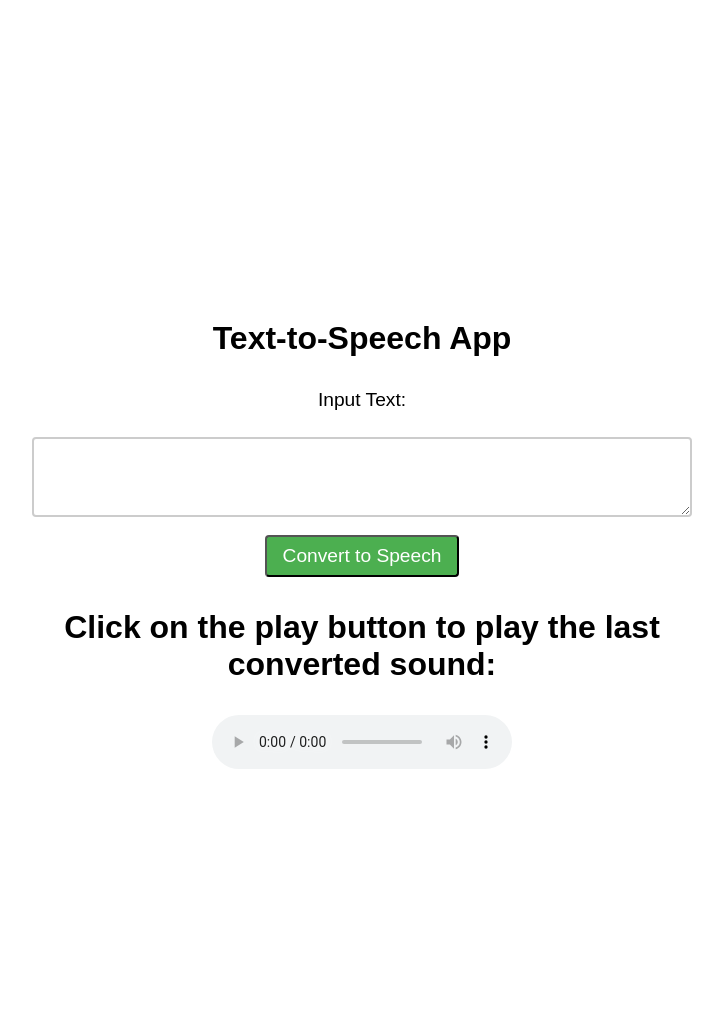
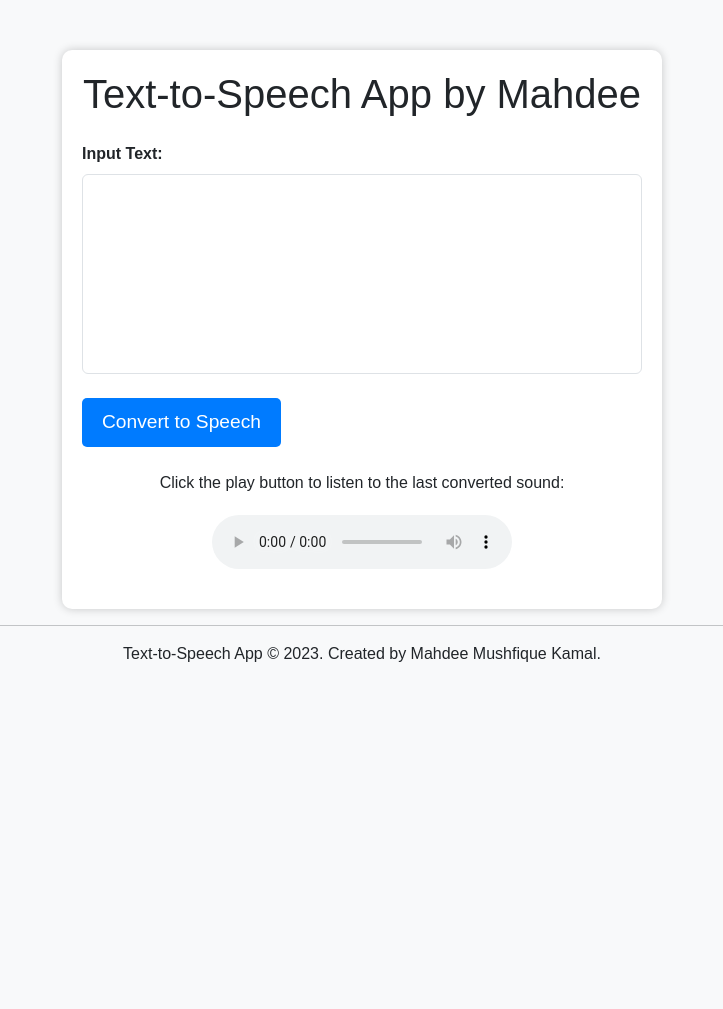
Before and after one commit to MahdeeMushfiqueKamal/text-to-speech-app-for-personal-use, a Flask app: page / in a window 1280 px wide. Shown: the top 1009 px of the page, without its empty margins (278-1001 px from the left). After the commit the page ends 662 px from the top, so only its background shows below. Run offline with Flask 2, Linux system fonts and the light colour scheme.

Commit message:
stable version

```diff
--- a/main.py
+++ b/main.py
@@ -1,5 +1,6 @@
 # Import the required libraries
 import os
+from datetime import date
 from flask import Flask, render_template, request, redirect
 from google.cloud import texttospeech
 
@@ -8,6 +9,7 @@ os.environ['GOOGLE_APPLICATION_CREDENTIALS'] = '/home/mmk/codes/text_to_speech_m
 
 # Set up the Flask app
 app = Flask(__name__)
+global_input_text = ""
 
 # Set up the Text-to-Speech client
 client = texttospeech.TextToSpeechClient()
@@ -15,13 +17,15 @@ client = texttospeech.TextToSpeechClient()
 # Define the home route
 @app.route('/')
 def home():
-    return render_template('index.html')
+    return render_template('index.html', global_input_text=global_input_text)
 
 # Define the text-to-speech route
 @app.route('/tts', methods=['POST'])
 def tts():
     # Get the input text from the form
     input_text = request.form['input_text']
+    global global_input_text
+    global_input_text = input_text
 
     # Set up the synthesis input
     synthesis_input = texttospeech.SynthesisInput(text=input_text)
--- a/templates/index.html
+++ b/templates/index.html
@@ -1,65 +1,88 @@
 <!DOCTYPE html>
-<html>
+<html lang="en">
   <head>
+    <meta charset="UTF-8">
+    <meta name="viewport" content="width=device-width, initial-scale=1.0">
     <title>Text-to-Speech App by Mahdee</title>
+    <!-- Link to Bootstrap CSS file -->
+    <link rel="stylesheet" href="https://cdn.jsdelivr.net/npm/bootstrap@5.3.0-alpha1/dist/css/bootstrap.min.css">
     <style>
+      /* Custom CSS styles */
       body {
         font-family: sans-serif;
-		  margin: 20rem;
+        background-color: #f8f9fa;
+      }
+      .container {
+        max-width: 600px;
+        margin: 50px auto 0;
+        padding: 20px;
+        background-color: #ffffff;
+        box-shadow: 0px 0px 10px rgba(0,0,0,0.2);
+        border-radius: 10px;
       }
       h1 {
+        font-size: 2.5rem;
+        margin-top: 0;
+        margin-bottom: 1.5rem;
         text-align: center;
-		  margin-bottom: 2rem;
-		}
-		form {
-		  display: flex;
-		  flex-direction: column;
-		  align-items: center;
-		  margin-bottom: 2rem;
       }
       label {
-		  font-size: 1.2rem;
+        font-weight: bold;
         margin-bottom: 0.5rem;
       }
       textarea {
-		  width: 100%;
-		  padding: 0.5rem;
-		  border: 2px solid #ccc;
-		  border-radius: 4px;
-		  resize: vertical;
+        height: 200px;
+        font-size: 1.2rem;
+        padding: 10px;
+        border: 1px solid #ced4da;
+        border-radius: 5px;
+        resize: none;
       }
       input[type="submit"] {
-		  padding: 0.5rem 1rem;
-		  border-radius: 4px;
-		  background-color: #4CAF50;
-		  color: #fff;
+        background-color: #007bff;
+        border: none;
+        color: #ffffff;
+        padding: 10px 20px;
+        border-radius: 5px;
         font-size: 1.2rem;
         cursor: pointer;
+        transition: background-color 0.3s ease;
       }
       input[type="submit"]:hover {
-		  background-color: #3e8e41;
+        background-color: #0069d9;
       }
       audio {
         display: block;
-		  margin: 2rem auto;
+        margin: 20px auto;
       }
     </style>
   </head>
   <body>
-    <h1>Text-to-Speech App</h1>
+    <div class="container">
+      <h1>Text-to-Speech App by Mahdee</h1>
       <form method="POST" action="/tts">
-      <label for="input_text">Input Text:</label><br>
-      <textarea id="input_text" name="input_text" rows="4" cols="50"></textarea><br>
-      <input type="submit" value="Convert to Speech">
+        <div class="form-group">
+          <label for="input_text">Input Text:</label>
+          <textarea id="input_text" name="input_text" class="form-control" rows="4"></textarea>
+        </div>
+		<br>
+        <input type="submit" value="Convert to Speech" class="btn btn-primary">
+		<br>
       </form>
+	  <br>
+      <p class="text-center">Click the play button to listen to the last converted sound:</p>
+      <audio controls>
+        <!-- <source src="{{url_for('static', filename='output.mp3')}}" type="audio/mpeg">  -->
+		<source src="{{url_for('static', filename='output.mp3')}}?v={{ range(1000)|random }}" type="audio/mpeg">
+      </audio>
+	  <p> {{global_input_text}}</p>
+    </div>
+    <!-- Link to Bootstrap JavaScript file -->
+    <script src="https://cdn.jsdelivr.net/npm/bootstrap@5.3.0-alpha1/dist/js/bootstrap.bundle.min.js"></script>
 
-
-
-	<h1>Click on the play button to play the last converted sound:</h1>
-
-	<audio controls>
-	<!-- <source src="horse.ogg" type="audio/ogg"> -->
-	<source src="{{url_for('static', filename='output.mp3')}}" type="audio/mpeg">
-	</audio>
+	<footer>
+		<hr>
+		<p class="text-center">Text-to-Speech App &copy; 2023. Created by Mahdee Mushfique Kamal.</p>
+	  </footer>
   </body>
 </html>
```
Also changed, not shown: 2 other files. Lines whose indentation alone changed are shown as unchanged.
